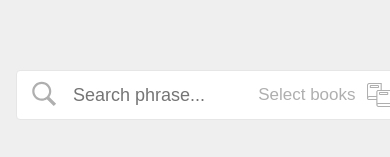
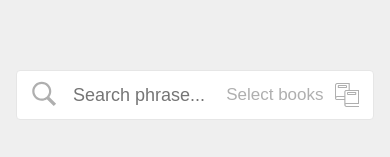
Before and after one commit to kalinowsky/shakesearch, a Next.js app: page / in a window 390 px wide. Shown: the part 327-484 px from the top of the page. Built offline with nearby package versions, Linux system fonts and the light colour scheme.

Commit message:
fix mobile view issues

```diff
--- a/src/components/BookSelectModal.tsx
+++ b/src/components/BookSelectModal.tsx
@@ -43,6 +43,7 @@ export const BookSelectModal: React.FC<BookSelectProps> = (props) => {
             </ActionsWrapper>
           </Helpers>
         </Header>
+        <ResultsWrapper>
           <Results>
             {Object.keys(contents)
               .filter((v) => v.toLocaleLowerCase().includes(filter.toLocaleLowerCase()))
@@ -58,6 +59,7 @@ export const BookSelectModal: React.FC<BookSelectProps> = (props) => {
                 )
               })}
           </Results>
+        </ResultsWrapper>
         <Footer>
           <Button btnType="primary" onClick={() => props.onClose(selectedBooks)}>
             {buttonText}
@@ -123,6 +125,12 @@ const Results = styled.div`
   }
 `
 
+const ResultsWrapper = styled.div`
+  @media only screen and (max-width: 640px) {
+    height: calc(100% - 250px);
+  }
+`
+
 const Header = styled.div`
   position: sticky;
   top: 0;
--- a/src/components/SearchInput.tsx
+++ b/src/components/SearchInput.tsx
@@ -4,7 +4,7 @@ import { HeaderStateProps } from "../hooks/useSearchState"
 import { ShortBookName } from "../services/contents"
 
 export const SearchInput: React.FC<HeaderStateProps> = (props) => (
-  <div>
+  <Wrapper>
     <FormWrapper onSubmit={props.onSubmit}>
       <SearchButton type="submit">
         <Image src="/search.svg" height={28} width={28} alt="magnifying glass" />
@@ -22,11 +22,15 @@ export const SearchInput: React.FC<HeaderStateProps> = (props) => (
     {props.inputValidation.type === "Error" && props.submitted && (
       <Error>{props.inputValidation.message}</Error>
     )}
-  </div>
+  </Wrapper>
 )
 
 const getSelectBooksButtonName = (selectedBooks: ShortBookName[]): string =>
   selectedBooks.length > 0 ? `${selectedBooks.length} books` : "Select books"
+
+const Wrapper = styled.div`
+  display: flex;
+`
 
 const FormWrapper = styled.form`
   width: 500px;
```
Lines whose indentation alone changed are shown as unchanged.
